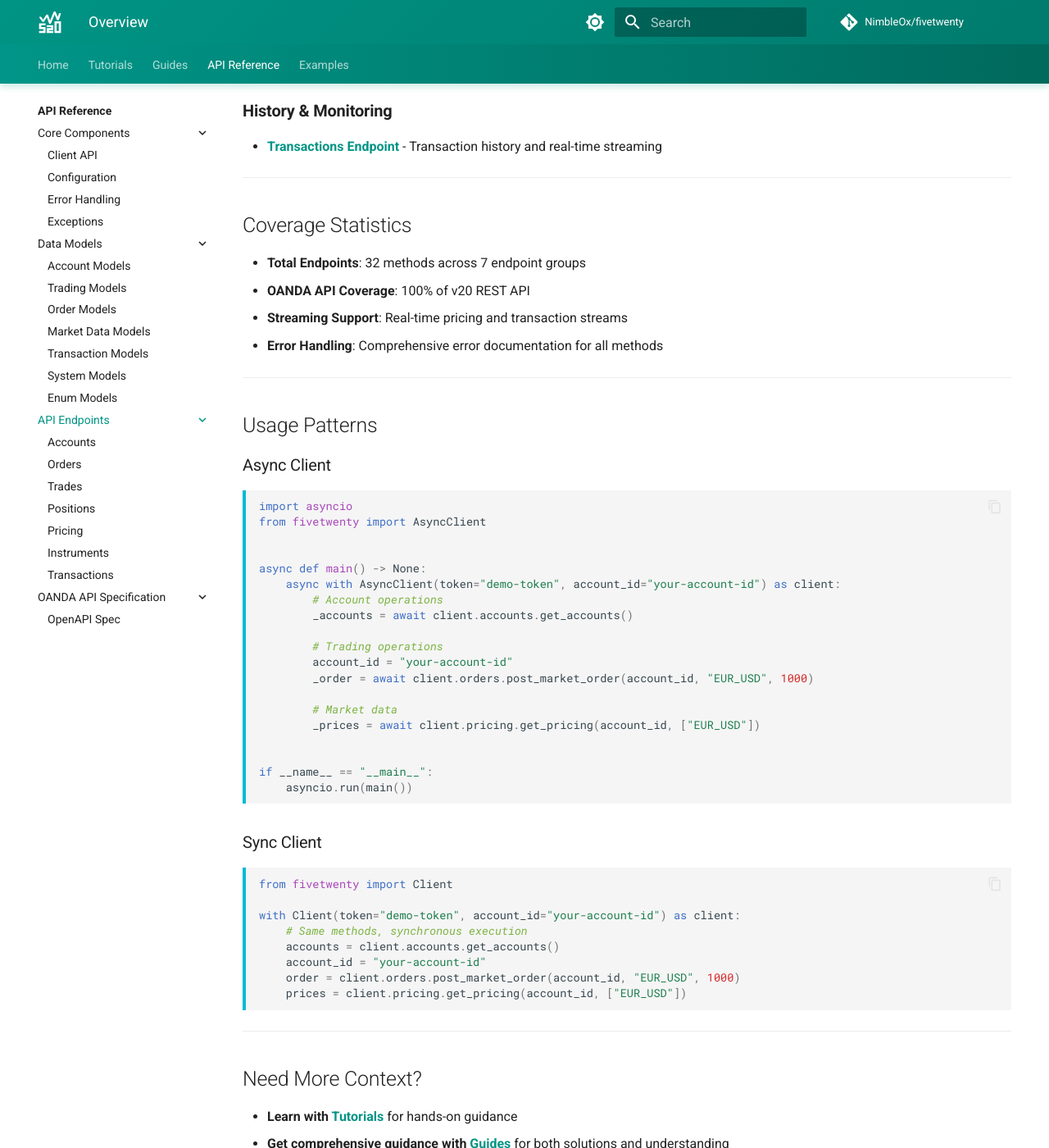
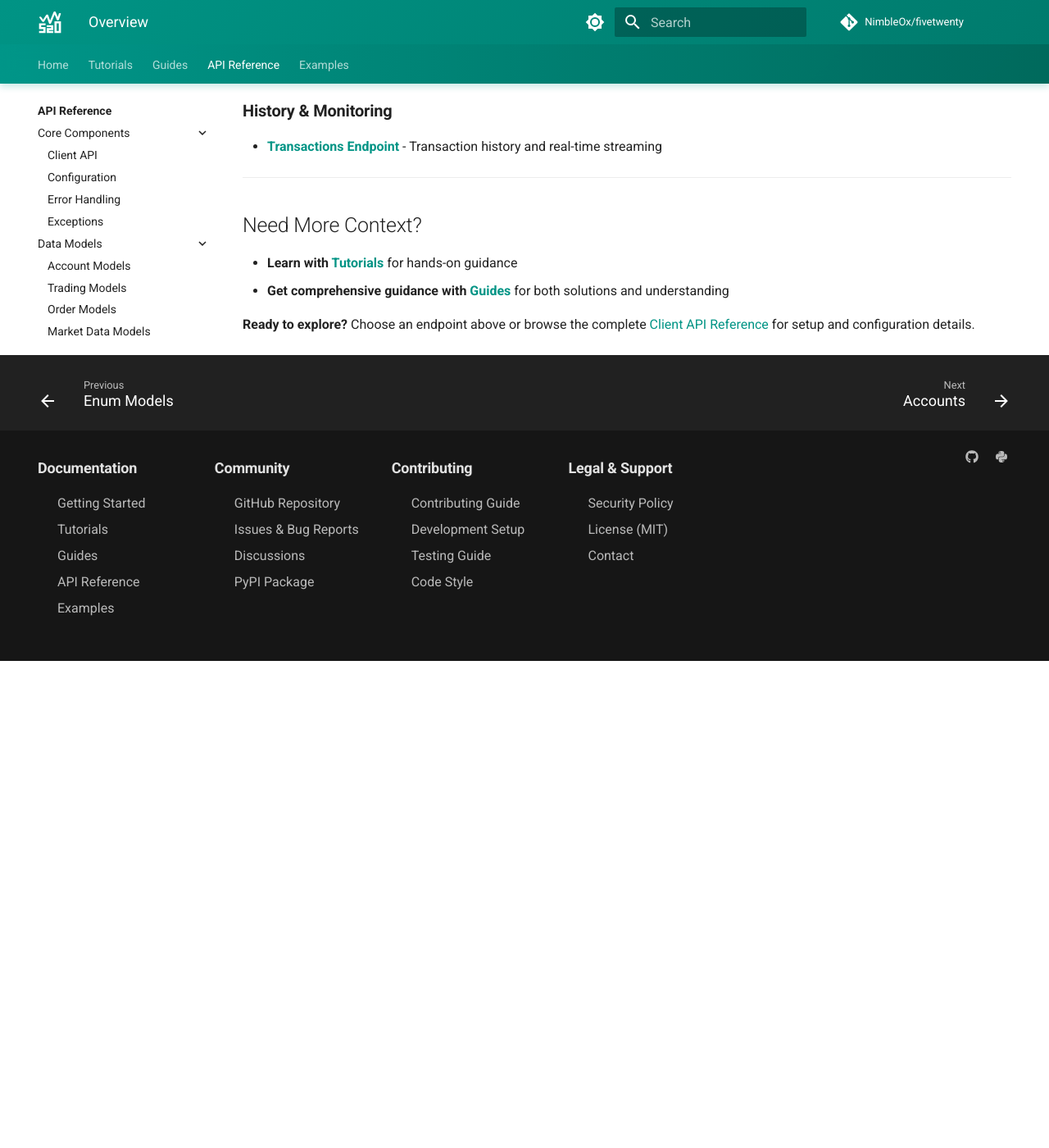
Before and after one commit to NimbleOx/fivetwenty, an MkDocs documentation site: the page built from docs/api-reference/endpoints/index.md, in a window 1280 px wide and 1400 px high, scrolled down 1293 px. Shown: the whole window at 82% size. Built offline with MkDocs 1.6.1 and Material for MkDocs 9.7.7, drawn with Linux system fonts in a browser that asks for light colours; comment, search, counter and statistics services are not loaded; after the commit the page ends 2099 px from its top, so only the background shows below that; some of the changed text lies outside the part shown.

Commit message:
Update documentation tracking

````diff
--- a/docs/api-reference/endpoints/index.md
+++ b/docs/api-reference/endpoints/index.md
@@ -2,7 +2,7 @@
 
 **OANDA Reference**: [OANDA v20 REST API](https://developer.oanda.com/rest-live-v20/introduction/)
 
-Complete reference for all FiveTwenty endpoint implementations covering 100% of the OANDA v20 API.
+Complete reference for all FiveTwenty endpoint implementations.
 
 ---
 
@@ -40,54 +40,6 @@ Complete reference for all FiveTwenty endpoint implementations covering 100% of
 
 ---
 
-## Coverage Statistics
-
-- **Total Endpoints**: 32 methods across 7 endpoint groups
-- **OANDA API Coverage**: 100% of v20 REST API
-- **Streaming Support**: Real-time pricing and transaction streams
-- **Error Handling**: Comprehensive error documentation for all methods
-
----
-
-## Usage Patterns
-
-### Async Client
-```python
-import asyncio
-from fivetwenty import AsyncClient
-
-
-async def main() -> None:
-    async with AsyncClient(token="demo-token", account_id="your-account-id") as client:
-        # Account operations
-        _accounts = await client.accounts.get_accounts()
-
-        # Trading operations
-        account_id = "your-account-id"
-        _order = await client.orders.post_market_order(account_id, "EUR_USD", 1000)
-
-        # Market data
-        _prices = await client.pricing.get_pricing(account_id, ["EUR_USD"])
-
-
-if __name__ == "__main__":
-    asyncio.run(main())
-```
-
-### Sync Client
-```python
-from fivetwenty import Client
-
-with Client(token="demo-token", account_id="your-account-id") as client:
-    # Same methods, synchronous execution
-    accounts = client.accounts.get_accounts()
-    account_id = "your-account-id"
-    order = client.orders.post_market_order(account_id, "EUR_USD", 1000)
-    prices = client.pricing.get_pricing(account_id, ["EUR_USD"])
-```
-
----
-
 ## Need More Context?
 
 - **Learn with [Tutorials](../../tutorials/index.md)** for hands-on guidance
--- a/docs/api-reference/index.md
+++ b/docs/api-reference/index.md
@@ -20,127 +20,6 @@ API Reference documentation is **information-oriented** content that provides co
 - Want to learn how to use the SDK (use [Tutorials](../tutorials/index.md))
 - Need solutions or understanding (use [Guides](../guides/index.md))
 
-## Reference Structure
-
-Our API reference is organized for maximum lookup efficiency:
-
-### **Core Components**
-Essential SDK building blocks you'll use in every application.
-
-- **[Client API](client.md)** - AsyncClient and Client class methods and configuration
-- **[Models & Data Types](models/index.md)** - Complete model reference with field descriptions
-- **[Exceptions & Error Handling](exceptions.md)** - Error types and handling patterns
-
-### **Endpoints**
-Trading functionality organized by OANDA API endpoints.
-
-- **[Accounts](endpoints/accounts.md)** - Account information and configuration methods
-- **[Orders](endpoints/orders.md)** - Order placement, modification, and cancellation
-- **[Trades](endpoints/trades.md)** - Trade management and monitoring
-- **[Positions](endpoints/positions.md)** - Position tracking and management
-- **[Pricing](endpoints/pricing.md)** - Price feeds and market data
-- **[Instruments](endpoints/instruments.md)** - Instrument information and historical data
-- **[Transactions](endpoints/transactions.md)** - Transaction history and details
-
-## Reference Features
-
-### **Method Signatures**
-Complete method signatures with parameter types and return values:
-
-<!-- fragment: Demo API method with type annotation and attribute access patterns -->
-```python
-from typing import Optional
-
-from fivetwenty.models import OrderRequest, OrderResponse
-
-async def post_order(
-    self,
-    account_id: str,
-    order: OrderRequest,
-    *,
-    timeout: Optional[float] = None,
-) -> OrderResponse:
-    pass
-```
-
-### **Parameter Details**
-Comprehensive parameter documentation including:
-
-- **Type information** - Exact Python types expected
-- **Required vs optional** - Clear indication of mandatory parameters
-- **Constraints** - Value ranges, formats, and validation rules
-- **Default values** - When parameters are optional
-
-### 🔄 **Return Value Structure**
-Complete return value documentation with:
-
-- **Return types** - Exact classes and data structures
-- **Field descriptions** - What each field contains
-- **Example values** - Representative data samples
-- **Null handling** - When fields might be None/null
-
-### **Error Information**
-Exception documentation including:
-
-- **Error conditions** - When exceptions are raised
-- **Error types** - Specific exception classes
-- **Error codes** - OANDA API error codes
-- **Handling patterns** - Recommended error handling approaches
-
-## Quick Lookup Sections
-
-### **Most Common Methods**
-- `client.accounts.get_account_summary(account_id)` - Get account overview
-- `client.orders.post_order(account_id, order)` - Place new order
-- `client.positions.get_positions(account_id)` - Get current positions
-- `client.pricing.get_pricing_stream(instruments)` - Stream live prices
-
-### **Essential Models**
-- `OrderRequest` - Order placement parameters
-- `Position` - Position information structure
-- `Transaction` - Transaction details format
-- `Candlestick` - Price history format
-
-### **Quick References**
-- **[Rate Limits](client.md#rate-limits)** - API call limits and timing
-- **[Error Codes](exceptions.md#common-error-codes)** - Complete error code reference
-- **[Field Constraints](models/system-models.md#validationviolation)** - Value limits and formats
-- **[Type Mappings](models/system-models.md#type-aliases)** - Python to OANDA API type conversions
-
-## Reference Principles
-
-### **Information-Oriented**
-- Provides facts without explanation
-- Focuses on "what" not "how" or "why"
-- Optimized for quick scanning
-- Authoritative and accurate
-
-### **Lookup-Optimized**
-- Organized for fast navigation
-- Consistent structure across sections
-- Cross-referenced for related items
-- Searchable and scannable format
-
-### **Complete Coverage**
-- 100% SDK functionality documented
-- All parameters and return values
-- Every error condition noted
-- All model fields described
-
-### **User Context Aware**
-- Assumes existing SDK familiarity
-- Provides minimal working examples
-- Focuses on specification details
-- Includes only essential usage notes
-
-## SDK Coverage Statistics
-
-- **Client Methods:** 50+ fully documented methods
-- **Model Classes:** 75+ comprehensive data models
-- **Endpoint Coverage:** 100% of OANDA v20 API
-- **Error Types:** Complete exception hierarchy
-- **Field Documentation:** Every model field described
-
 ## Need More Context?
 
 If you need more than just the technical specifications:
````
Also changed, not shown: docs_validation/DOCUMENTATION_TRACKING.md (+3 -3 lines).
